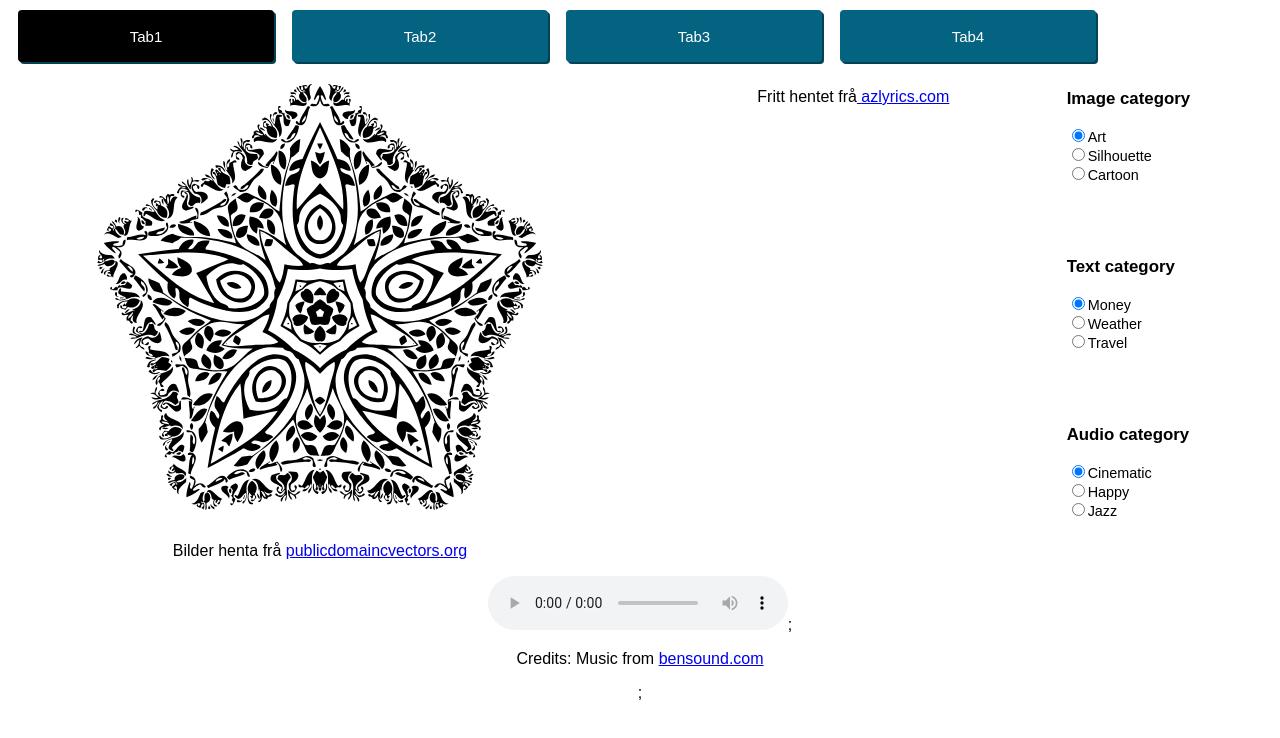
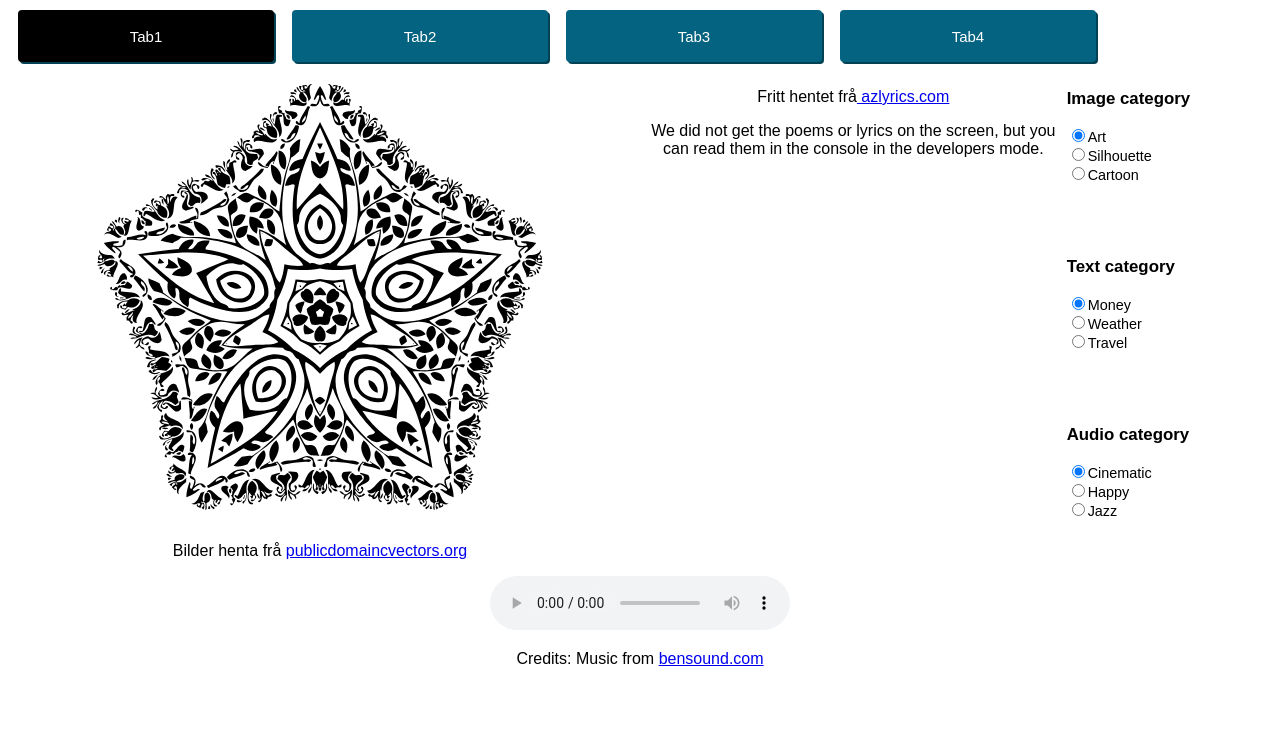
Before and after one commit to EnvyPhD/it2810-webutvikling-h18-prosjekt-2-gruppe--17, a React (Create React App) app in the folder it2810-17/: page / in a window 1280 px wide. Shown: the top 738 px of the page. Built offline with nearby package versions, Linux system fonts and the light colour scheme.

Commit message:
I only changed two small things: Removed som semicolons and added an explanitory text

```diff
--- a/it2810-17/src/components/Sound.js
+++ b/it2810-17/src/components/Sound.js
@@ -4,8 +4,8 @@ export default class Sound extends React.Component{
   render(){
     return(
       <div className="sound">
-        <audio ref="audio_tag" src={this.props.url} controls autoPlay/>;
-        <p>Credits: Music from <a href="https://www.bensound.com/">bensound.com</a></p>;
+        <audio ref="audio_tag" src={this.props.url} controls autoPlay/>
+        <p>Credits: Music from <a href="https://www.bensound.com/">bensound.com</a></p>
       </div>
     );
   }
--- a/it2810-17/src/components/Txt.js
+++ b/it2810-17/src/components/Txt.js
@@ -3,7 +3,7 @@ import React from "react";
 export default class Txt extends React.Component{
   render(){
     return(
-      <div className="txt"><FetchTxt />  <p> Fritt hentet frå<a href="https://www.azlyrics.com/"> azlyrics.com</a> </p> </div>
+      <div className="txt"><FetchTxt />  <p> Fritt hentet frå<a href="https://www.azlyrics.com/"> azlyrics.com</a> </p> <p>We did not get the poems or lyrics on the screen, but you can read them in the console in the developers mode.</p></div>
     )
   }
 }
```
